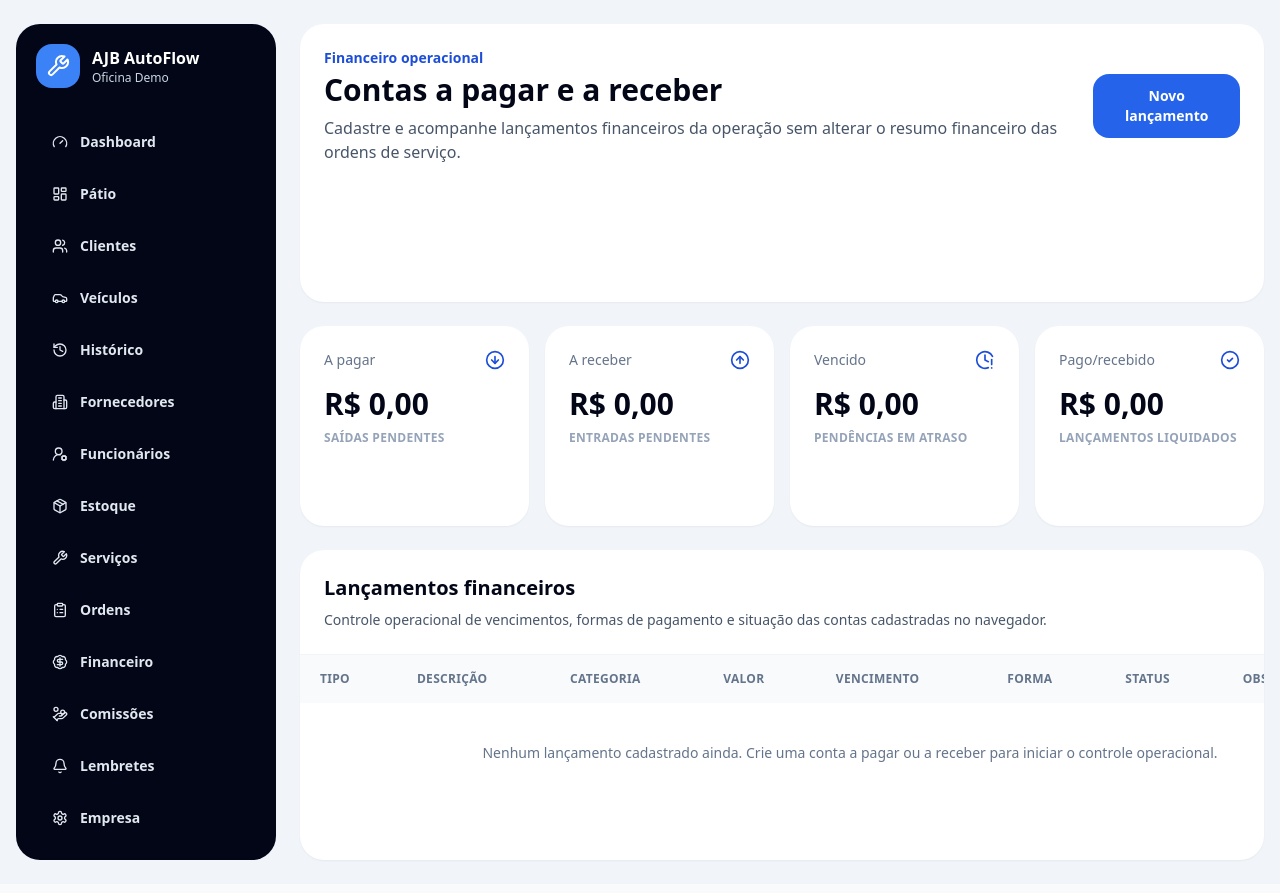
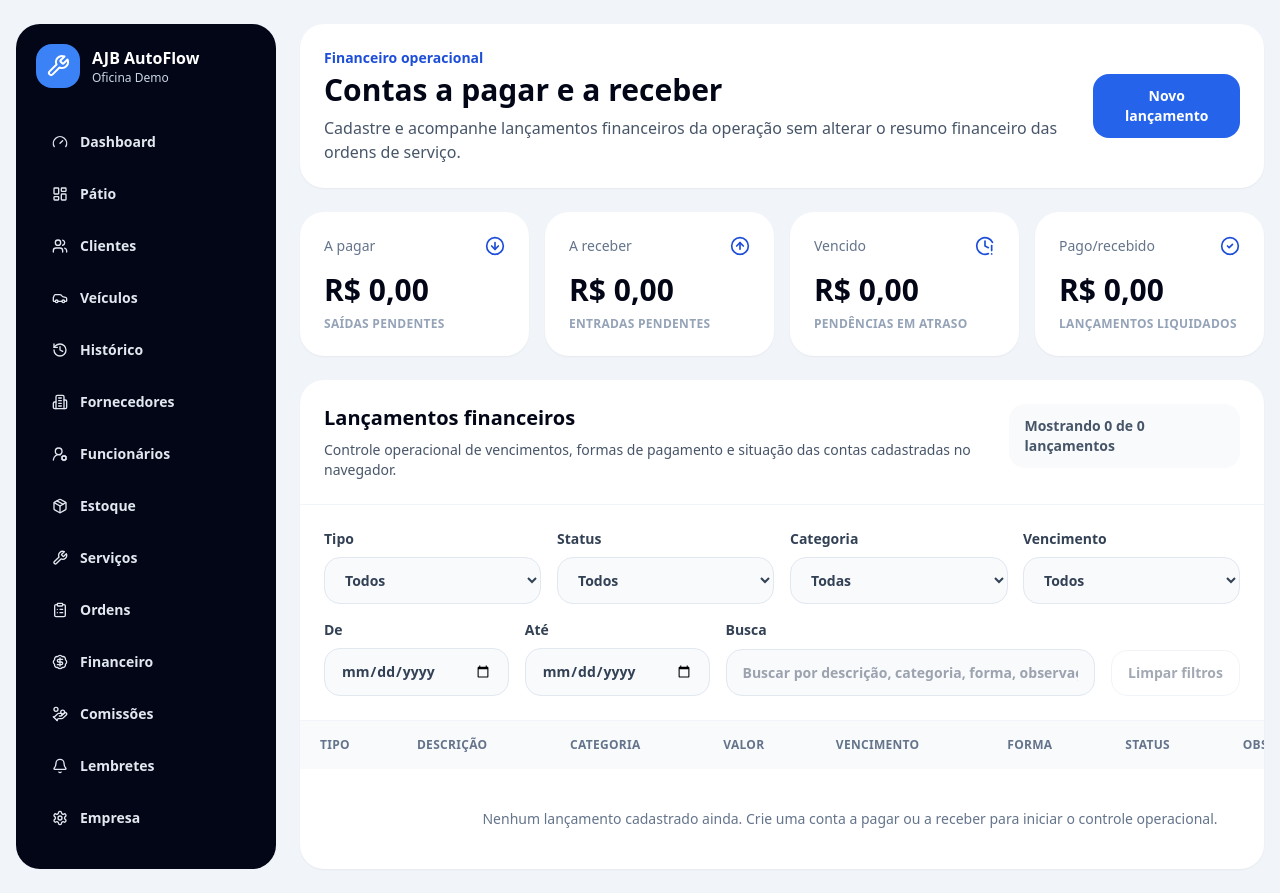
Before and after one commit to anjobrito/ajb-autoflow, a Next.js app: page /financeiro/contas in a window 1280 px wide. Built offline with nearby package versions, Linux system fonts and the light colour scheme.

Commit message:
feat: refina filtros das contas financeiras

```diff
--- a/components/financial-entries-client.tsx
+++ b/components/financial-entries-client.tsx
@@ -3,7 +3,7 @@
 import { useEffect, useMemo, useState } from "react";
 import { ArrowDownCircle, ArrowUpCircle, CheckCircle2, ClockAlert } from "lucide-react";
 import { currencyToNumber, listFinancialEntries, numberToCurrency, StoredFinancialEntry, updateFinancialEntryStatus } from "@/lib/browser-store";
-import { financialEntryStatuses } from "@/lib/select-options";
+import { financialEntryCategories, financialEntryStatuses, financialEntryTypes } from "@/lib/select-options";
 
 function isOverdue(entry: StoredFinancialEntry) {
   if (!entry.dueDate || entry.status === "Pago" || entry.status === "Recebido" || entry.status === "Cancelado") return false;
@@ -25,8 +25,19 @@ function statusBadgeClass(status: StoredFinancialEntry["status"], overdue: boole
   return "bg-blue-50 text-blue-700";
 }
 
+function normalizeSearch(value: string) {
+  return value.trim().toLocaleLowerCase("pt-BR");
+}
+
 export function FinancialEntriesClient() {
   const [entries, setEntries] = useState<StoredFinancialEntry[]>([]);
+  const [typeFilter, setTypeFilter] = useState<"Todos" | StoredFinancialEntry["type"]>("Todos");
+  const [statusFilter, setStatusFilter] = useState<"Todos" | StoredFinancialEntry["status"]>("Todos");
+  const [categoryFilter, setCategoryFilter] = useState("Todas");
+  const [overdueFilter, setOverdueFilter] = useState<"Todos" | "Somente vencidas" | "Ocultar vencidas">("Todos");
+  const [startDateFilter, setStartDateFilter] = useState("");
+  const [endDateFilter, setEndDateFilter] = useState("");
+  const [searchTerm, setSearchTerm] = useState("");
 
   function refreshEntries() {
     setEntries(listFinancialEntries());
@@ -54,9 +65,46 @@ export function FinancialEntriesClient() {
     );
   }, [entries]);
 
+  const categoryOptions = useMemo(() => {
+    const storedCategories = entries.map((entry) => entry.category).filter(Boolean);
+    return ["Todas", ...Array.from(new Set([...financialEntryCategories, ...storedCategories]))];
+  }, [entries]);
+
+  const filteredEntries = useMemo(() => {
+    const search = normalizeSearch(searchTerm);
+
+    return entries.filter((entry) => {
+      const overdue = isOverdue(entry);
+      const searchableText = normalizeSearch(`${entry.description} ${entry.category} ${entry.paymentMethod} ${entry.notes} ${entry.amount}`);
+
+      if (typeFilter !== "Todos" && entry.type !== typeFilter) return false;
+      if (statusFilter !== "Todos" && entry.status !== statusFilter) return false;
+      if (categoryFilter !== "Todas" && entry.category !== categoryFilter) return false;
+      if (overdueFilter === "Somente vencidas" && !overdue) return false;
+      if (overdueFilter === "Ocultar vencidas" && overdue) return false;
+      if (startDateFilter && (!entry.dueDate || entry.dueDate < startDateFilter)) return false;
+      if (endDateFilter && (!entry.dueDate || entry.dueDate > endDateFilter)) return false;
+      if (search && !searchableText.includes(search)) return false;
+
+      return true;
+    });
+  }, [categoryFilter, endDateFilter, entries, overdueFilter, searchTerm, startDateFilter, statusFilter, typeFilter]);
+
+  const hasActiveFilters = typeFilter !== "Todos" || statusFilter !== "Todos" || categoryFilter !== "Todas" || overdueFilter !== "Todos" || Boolean(startDateFilter) || Boolean(endDateFilter) || Boolean(searchTerm.trim());
+
   function handleStatusChange(id: string, status: StoredFinancialEntry["status"]) {
     updateFinancialEntryStatus(id, status);
     refreshEntries();
+  }
+
+  function clearFilters() {
+    setTypeFilter("Todos");
+    setStatusFilter("Todos");
+    setCategoryFilter("Todas");
+    setOverdueFilter("Todos");
+    setStartDateFilter("");
+    setEndDateFilter("");
+    setSearchTerm("");
   }
 
   const cards = [
@@ -86,9 +134,70 @@ export function FinancialEntriesClient() {
 
       <div className="overflow-hidden rounded-3xl bg-white shadow-sm">
         <div className="border-b border-slate-100 p-6">
-          <h2 className="text-xl font-black">Lançamentos financeiros</h2>
-          <p className="mt-2 text-sm text-slate-600">Controle operacional de vencimentos, formas de pagamento e situação das contas cadastradas no navegador.</p>
+          <div className="flex flex-col gap-3 lg:flex-row lg:items-start lg:justify-between">
+            <div>
+              <h2 className="text-xl font-black">Lançamentos financeiros</h2>
+              <p className="mt-2 text-sm text-slate-600">Controle operacional de vencimentos, formas de pagamento e situação das contas cadastradas no navegador.</p>
+            </div>
+            <div className="rounded-2xl bg-slate-50 px-4 py-3 text-sm font-bold text-slate-600">
+              Mostrando {filteredEntries.length} de {entries.length} lançamentos
+            </div>
+          </div>
         </div>
+
+        <div className="grid gap-4 border-b border-slate-100 p-6">
+          <div className="grid gap-4 md:grid-cols-2 xl:grid-cols-4">
+            <label className="grid gap-2 text-sm font-bold text-slate-700">
+              Tipo
+              <select value={typeFilter} onChange={(event) => setTypeFilter(event.target.value as "Todos" | StoredFinancialEntry["type"])} className="rounded-2xl border border-slate-200 bg-slate-50 px-4 py-3 text-sm outline-none focus:border-blue-500 focus:bg-white">
+                <option>Todos</option>
+                {financialEntryTypes.map((type) => <option key={type}>{type}</option>)}
+              </select>
+            </label>
+            <label className="grid gap-2 text-sm font-bold text-slate-700">
+              Status
+              <select value={statusFilter} onChange={(event) => setStatusFilter(event.target.value as "Todos" | StoredFinancialEntry["status"])} className="rounded-2xl border border-slate-200 bg-slate-50 px-4 py-3 text-sm outline-none focus:border-blue-500 focus:bg-white">
+                <option>Todos</option>
+                {financialEntryStatuses.map((status) => <option key={status}>{status}</option>)}
+              </select>
+            </label>
+            <label className="grid gap-2 text-sm font-bold text-slate-700">
+              Categoria
+              <select value={categoryFilter} onChange={(event) => setCategoryFilter(event.target.value)} className="rounded-2xl border border-slate-200 bg-slate-50 px-4 py-3 text-sm outline-none focus:border-blue-500 focus:bg-white">
+                {categoryOptions.map((category) => <option key={category}>{category}</option>)}
+              </select>
+            </label>
+            <label className="grid gap-2 text-sm font-bold text-slate-700">
+              Vencimento
+              <select value={overdueFilter} onChange={(event) => setOverdueFilter(event.target.value as "Todos" | "Somente vencidas" | "Ocultar vencidas")} className="rounded-2xl border border-slate-200 bg-slate-50 px-4 py-3 text-sm outline-none focus:border-blue-500 focus:bg-white">
+                <option>Todos</option>
+                <option>Somente vencidas</option>
+                <option>Ocultar vencidas</option>
+              </select>
+            </label>
+          </div>
+
+          <div className="grid gap-4 md:grid-cols-2 xl:grid-cols-[1fr_1fr_2fr_auto]">
+            <label className="grid gap-2 text-sm font-bold text-slate-700">
+              De
+              <input type="date" value={startDateFilter} onChange={(event) => setStartDateFilter(event.target.value)} className="rounded-2xl border border-slate-200 bg-slate-50 px-4 py-3 text-sm outline-none focus:border-blue-500 focus:bg-white" />
+            </label>
+            <label className="grid gap-2 text-sm font-bold text-slate-700">
+              Até
+              <input type="date" value={endDateFilter} onChange={(event) => setEndDateFilter(event.target.value)} className="rounded-2xl border border-slate-200 bg-slate-50 px-4 py-3 text-sm outline-none focus:border-blue-500 focus:bg-white" />
+            </label>
+            <label className="grid gap-2 text-sm font-bold text-slate-700">
+              Busca
+              <input value={searchTerm} onChange={(event) => setSearchTerm(event.target.value)} placeholder="Buscar por descrição, categoria, forma, observações ou valor" className="rounded-2xl border border-slate-200 bg-slate-50 px-4 py-3 text-sm outline-none focus:border-blue-500 focus:bg-white" />
+            </label>
+            <div className="flex items-end">
+              <button type="button" onClick={clearFilters} disabled={!hasActiveFilters} className="w-full rounded-2xl border border-slate-200 px-4 py-3 text-sm font-black text-slate-600 transition hover:border-blue-200 hover:text-blue-700 disabled:cursor-not-allowed disabled:opacity-50 xl:w-auto">
+                Limpar filtros
+              </button>
+            </div>
+          </div>
+        </div>
+
         <div className="overflow-x-auto">
           <table className="w-full min-w-[1100px] text-left text-sm">
             <thead className="bg-slate-50 text-xs uppercase tracking-wide text-slate-500">
@@ -99,7 +208,7 @@ export function FinancialEntriesClient() {
               </tr>
             </thead>
             <tbody className="divide-y divide-slate-100">
-              {entries.length > 0 ? entries.map((entry) => {
+              {filteredEntries.length > 0 ? filteredEntries.map((entry) => {
                 const overdue = isOverdue(entry);
                 return (
                   <tr key={entry.id} className="hover:bg-slate-50">
@@ -122,7 +231,11 @@ export function FinancialEntriesClient() {
                 );
               }) : (
                 <tr>
-                  <td colSpan={8} className="px-5 py-10 text-center text-slate-500">Nenhum lançamento cadastrado ainda. Crie uma conta a pagar ou a receber para iniciar o controle operacional.</td>
+                  <td colSpan={8} className="px-5 py-10 text-center text-slate-500">
+                    {entries.length === 0
+                      ? "Nenhum lançamento cadastrado ainda. Crie uma conta a pagar ou a receber para iniciar o controle operacional."
+                      : "Nenhum lançamento encontrado para os filtros selecionados. Ajuste os filtros ou limpe a busca para visualizar outras contas."}
+                  </td>
                 </tr>
               )}
             </tbody>
```
